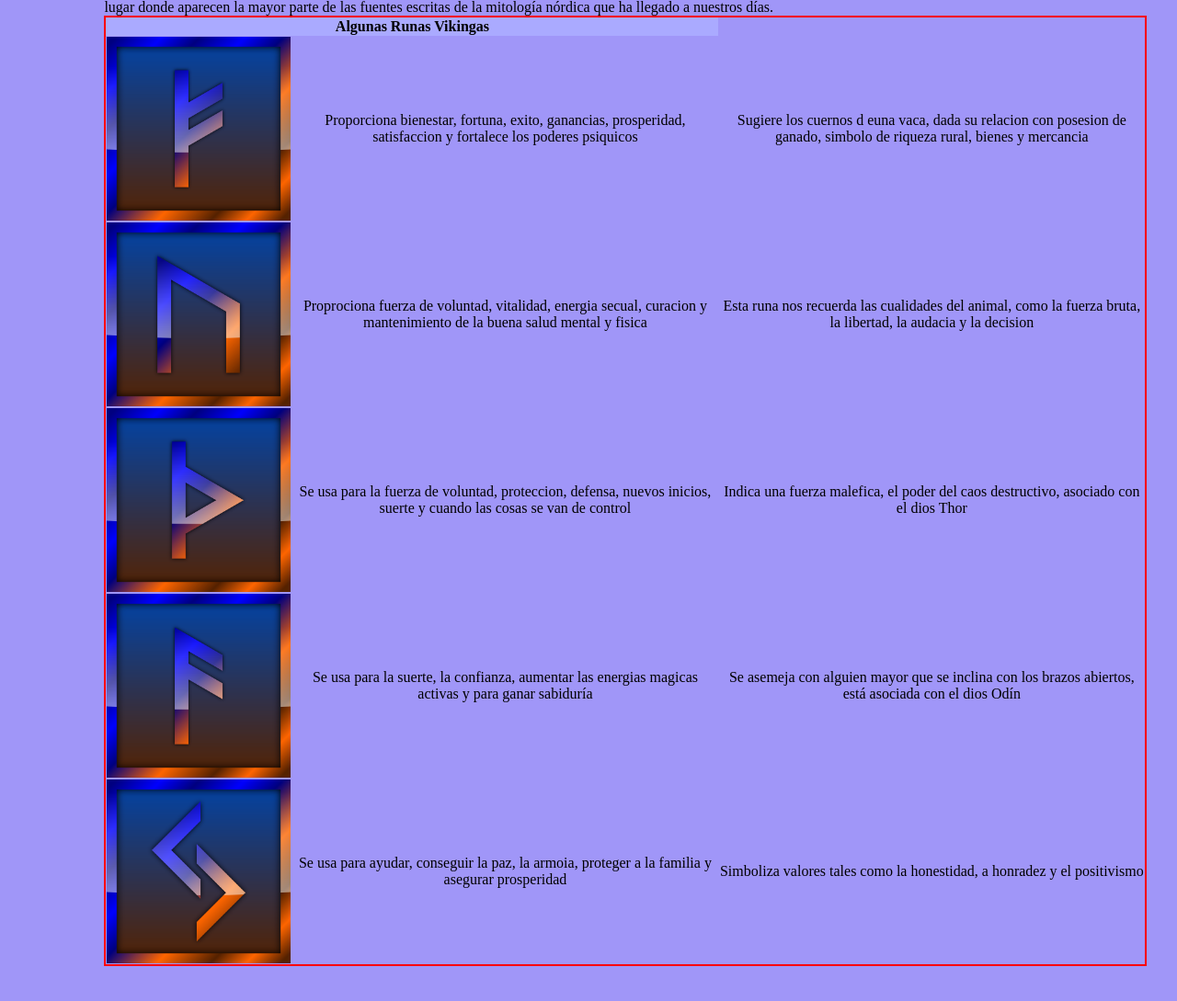
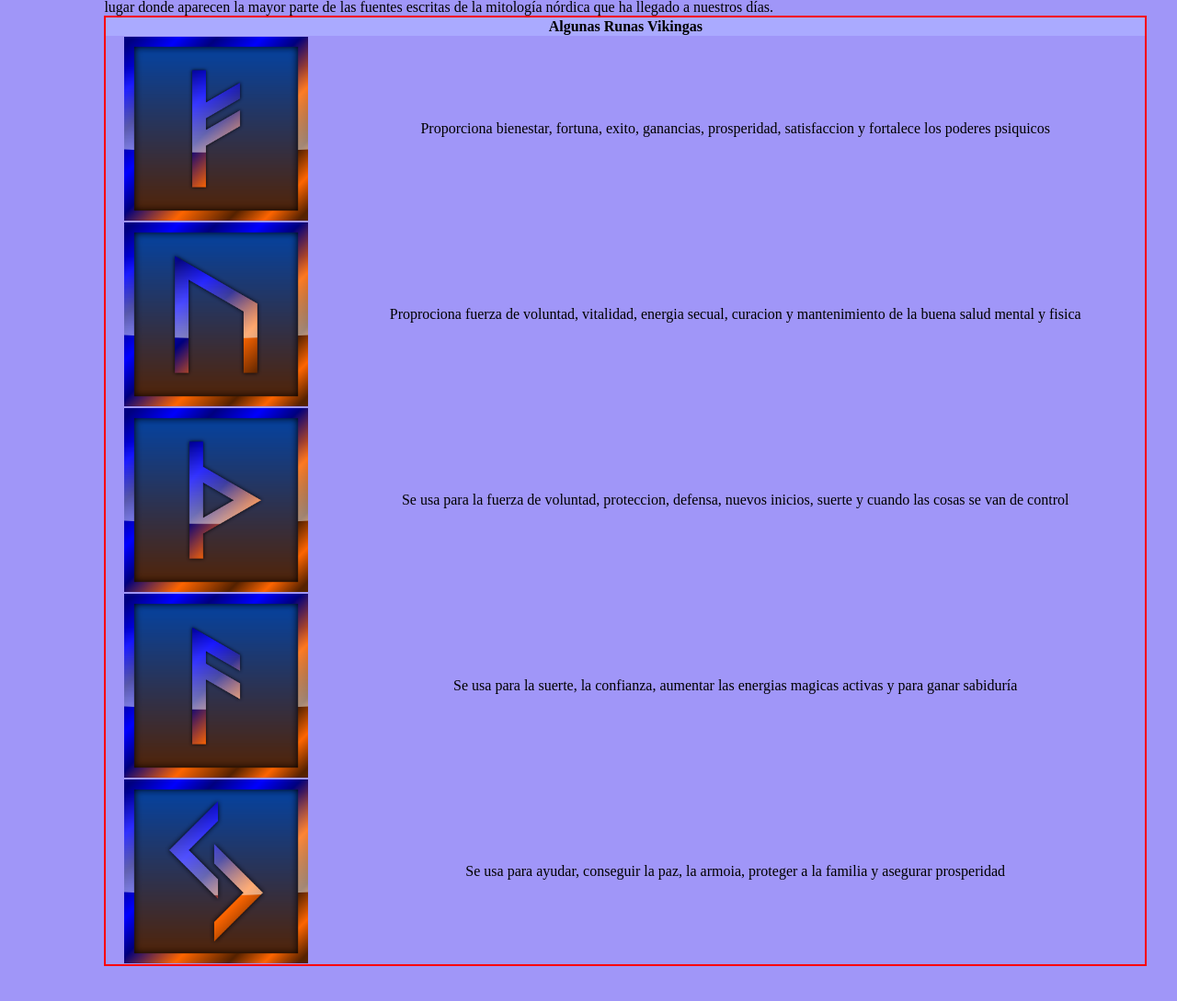
Before and after one commit to ctorper623/Proyecto-Web-Grupal, a plain HTML site: page Vikingos.html in a window 1280 px wide. Shown: the part 1055-2144 px from the top of the page at 92% size. Drawn offline with Linux system fonts and the light colour scheme; files whose address does not match are found by name.

Commit message:
Vikingos nuevamente modificado

```diff
--- a/Vikingos.html
+++ b/Vikingos.html
@@ -29,31 +29,31 @@ Los dioses vikingos son personajes mitológicos originarios de las tribus germá
     <tr>
         <td ><img src="fehu.png" width="200" height="200" alt="Imagen de la runa fehu"></td>
         <td >Proporciona bienestar, fortuna, exito, ganancias, prosperidad, satisfaccion y fortalece los poderes psiquicos </td>
-        <td>Sugiere los cuernos d euna vaca, dada su relacion con posesion de ganado, simbolo de riqueza rural, bienes y mercancia </td>
+
     </tr>
 
     <tr>
         <td><img src="uruz.png" width="200" height="200" alt="Imagen de la runa uruz"></td>
         <td >Proprociona fuerza de voluntad, vitalidad, energia secual, curacion y mantenimiento de la buena salud mental y fisica </td>
-        <td >Esta runa nos recuerda las cualidades del animal, como la fuerza bruta, la libertad, la audacia y la decision</td>
+
     </tr>
 
     <tr>
         <td><img src="thurisaz.png" width="200" height="200" alt="Imagen de la runa thurisaz"></td>
         <td >Se usa para la fuerza de voluntad, proteccion, defensa, nuevos inicios, suerte y cuando las cosas se van de control </td>
-        <td >Indica una fuerza malefica, el poder del caos destructivo, asociado con el dios Thor</td>
+
     </tr>
 
     <tr>
         <td><img src="Ansuz.png" width="200" height="200" alt="Imagen de la runa Ansuz"></td>
         <td >Se usa para la suerte, la confianza, aumentar las energias magicas activas y para ganar sabiduría</td>
-        <td >Se asemeja con alguien mayor que se inclina con los brazos abiertos, está asociada con el dios Odín</td>
+
     </tr>
 
     <tr>
         <td><img src="jera.png" width="200" height="200" alt="Imagen de la runa jera"></td>
         <td >Se usa para ayudar, conseguir la paz, la armoia, proteger a la familia y asegurar prosperidad</td>
-        <td >Simboliza valores tales como la honestidad, a honradez y el positivismo</td>
+
     </tr>
 
 
```
